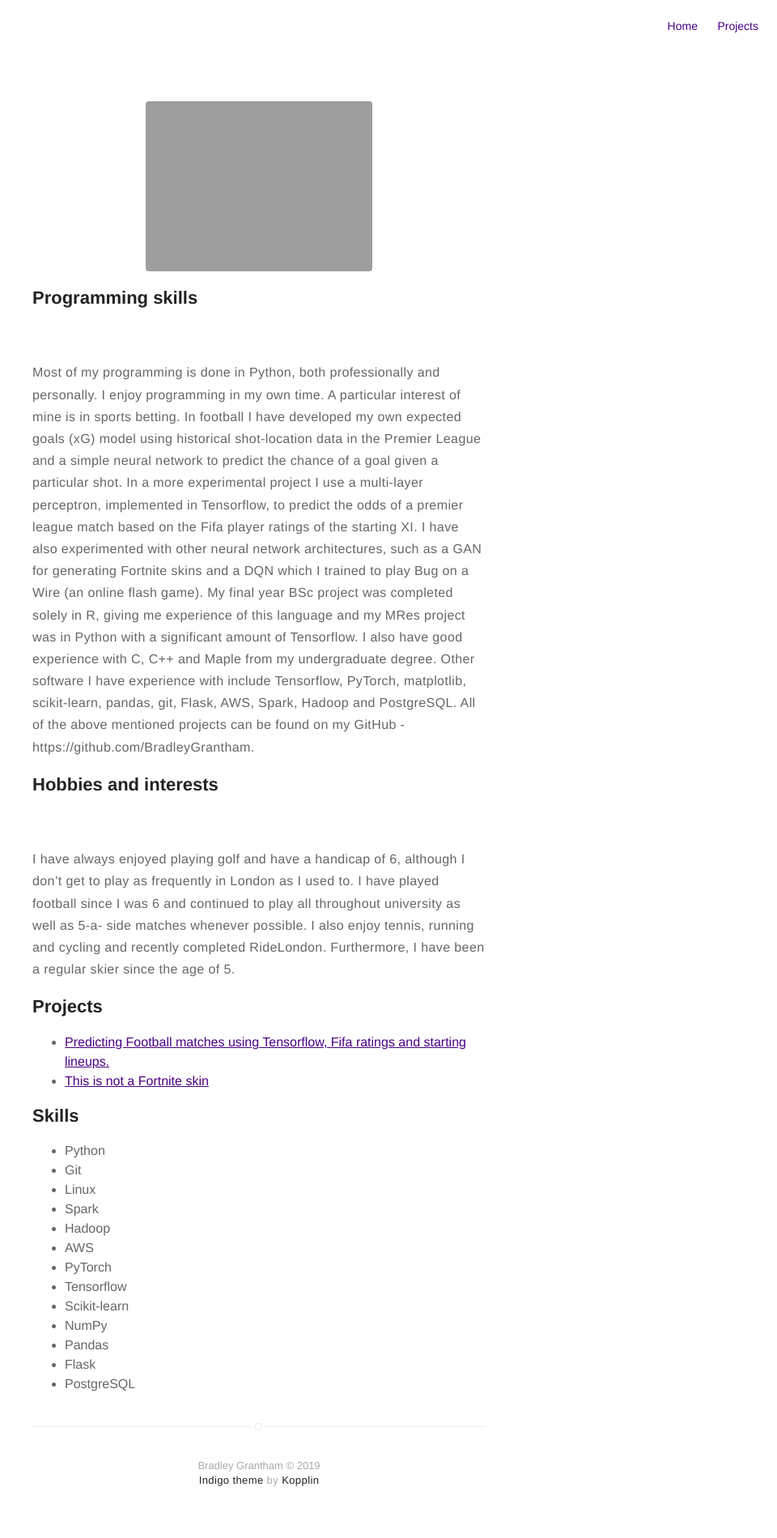
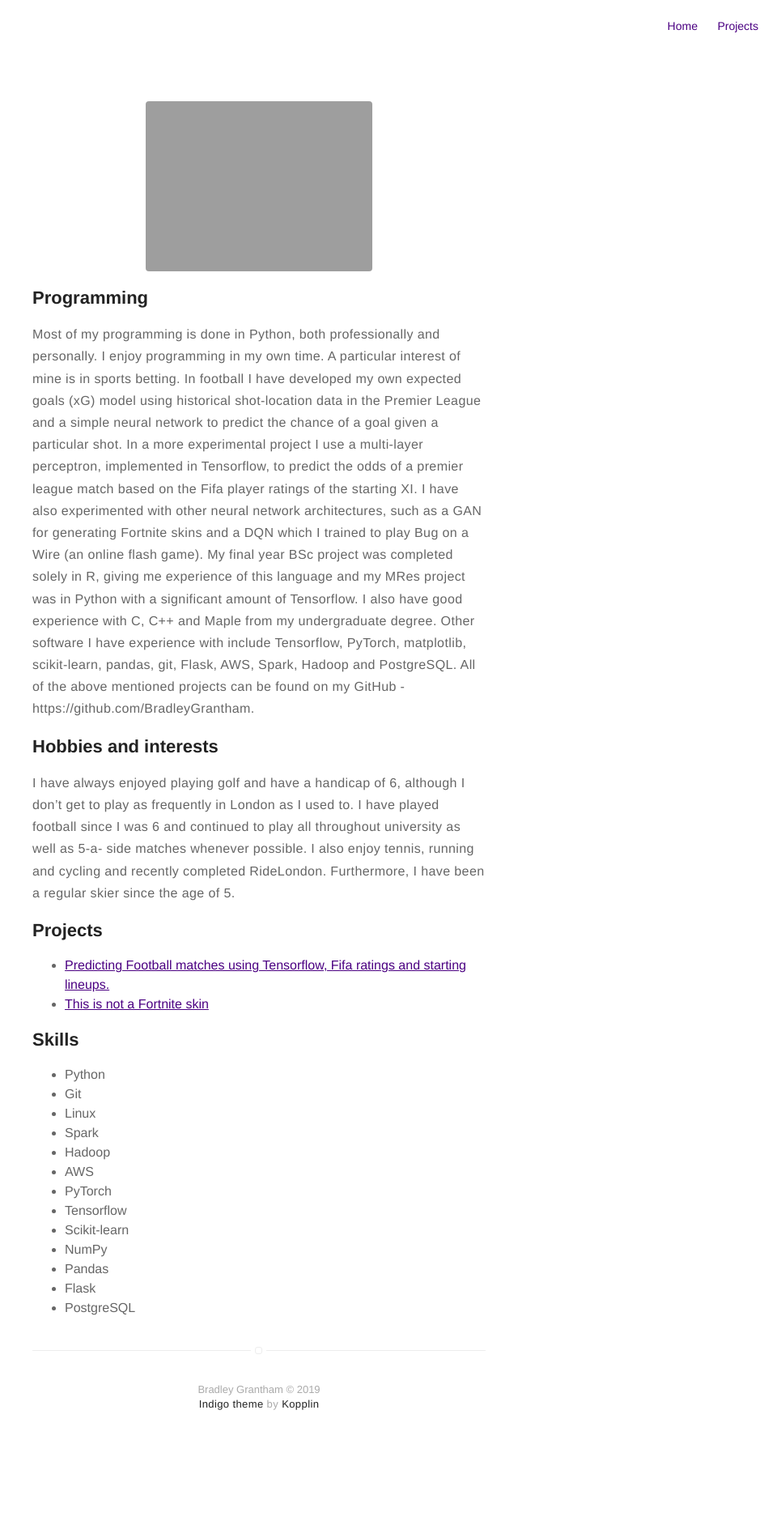
Before and after one commit to BradleyGrantham/BradleyGrantham.github.io, a Jekyll site: the page built from about.md, in a window 1280 px wide. Shown: the whole page at 81% size, without its empty margins (320-1280 px from the left). Built offline with Jekyll 4.4.1, drawn with Linux system fonts in a browser that asks for light colours; after the commit the page ends 1805 px from its top, so only the background shows below that.

Commit message:
:male_technologist: Remove breaks from about

```diff
--- a/about.md
+++ b/about.md
@@ -4,15 +4,14 @@ layout: page
 ---
 ![Profile Image]({{ site.url }}/{{ site.picture }})
 
-<h2>Programming skills</h2><br>
+<h2>Programming</h2>
 <p>Most of my programming is done in Python, both professionally and personally. I enjoy programming in my own time. A particular interest of mine is in sports betting. In football I have developed my own expected goals (xG) model using historical shot-location data in the Premier League and a simple neural network to predict the chance of a goal given a particular shot. In a more experimental project I use a multi-layer perceptron, implemented in Tensorflow, to predict the odds of a premier league match based on the Fifa player ratings of the starting XI. I have also experimented with other neural network architectures, such as a GAN for generating Fortnite skins and a DQN which I trained to play Bug on a Wire (an online flash game). My final year BSc project was completed solely in R, giving me experience of this language and my MRes project was in Python with a significant amount of Tensorflow. I also have good experience with C, C++ and Maple from my undergraduate degree. Other software I have experience with include Tensorflow, PyTorch, matplotlib, scikit-learn, pandas, git, Flask, AWS, Spark, Hadoop and PostgreSQL. All of the above mentioned projects can be found on my GitHub - https://github.com/BradleyGrantham.</p>
 
 
-<h2>Hobbies and interests</h2><br>
+<h2>Hobbies and interests</h2>
 <p>I have always enjoyed playing golf and have a handicap of 6, although I don’t get to play as frequently in London as I used to. I have played football since I was 6 and continued to play all throughout university as well as 5-a- side matches whenever possible. I also enjoy tennis, running and cycling and recently completed RideLondon. Furthermore, I have been a regular skier since the age of 5.</p>
 
 <h2>Projects</h2>
-
 <ul>
 	<li><a href="https://towardsdatascience.com/predicting-premier-league-odds-from-ea-player-bfdb52597392">
 	Predicting Football matches using Tensorflow, Fifa ratings and starting lineups.
```
